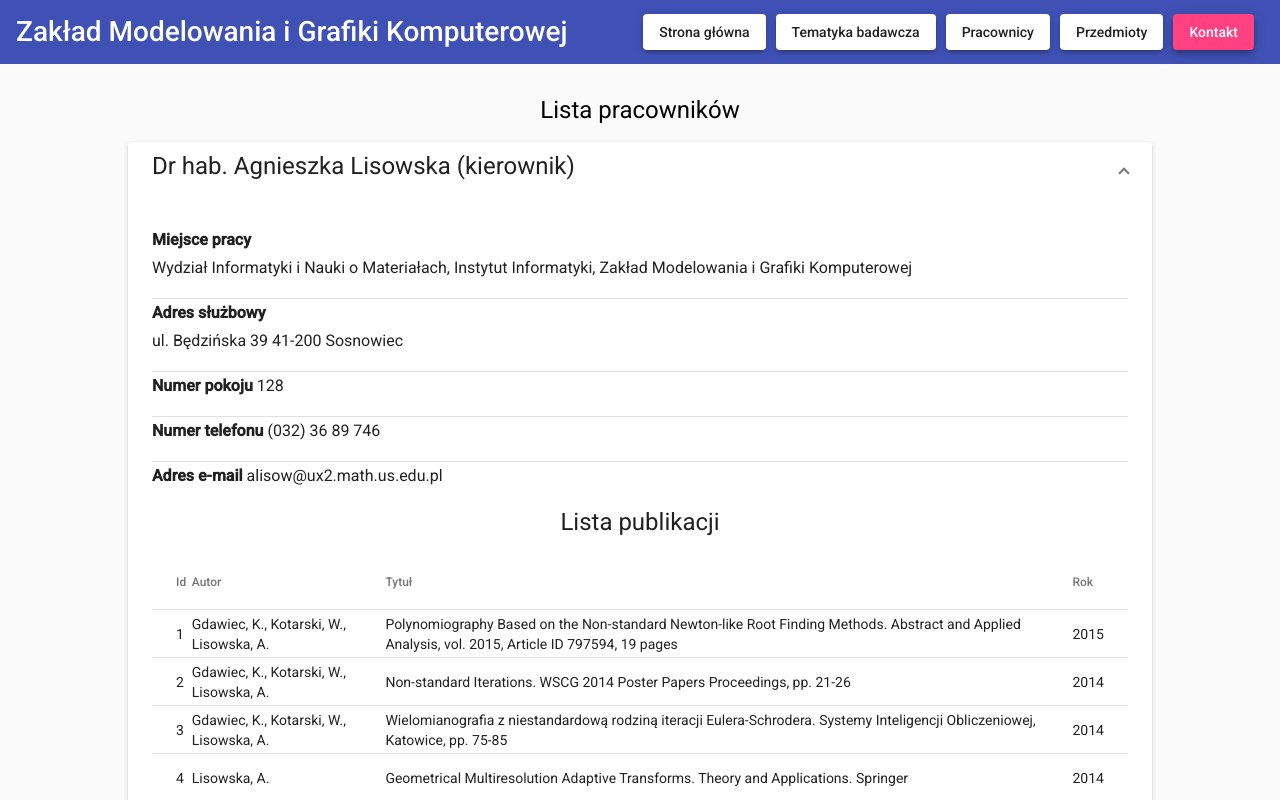
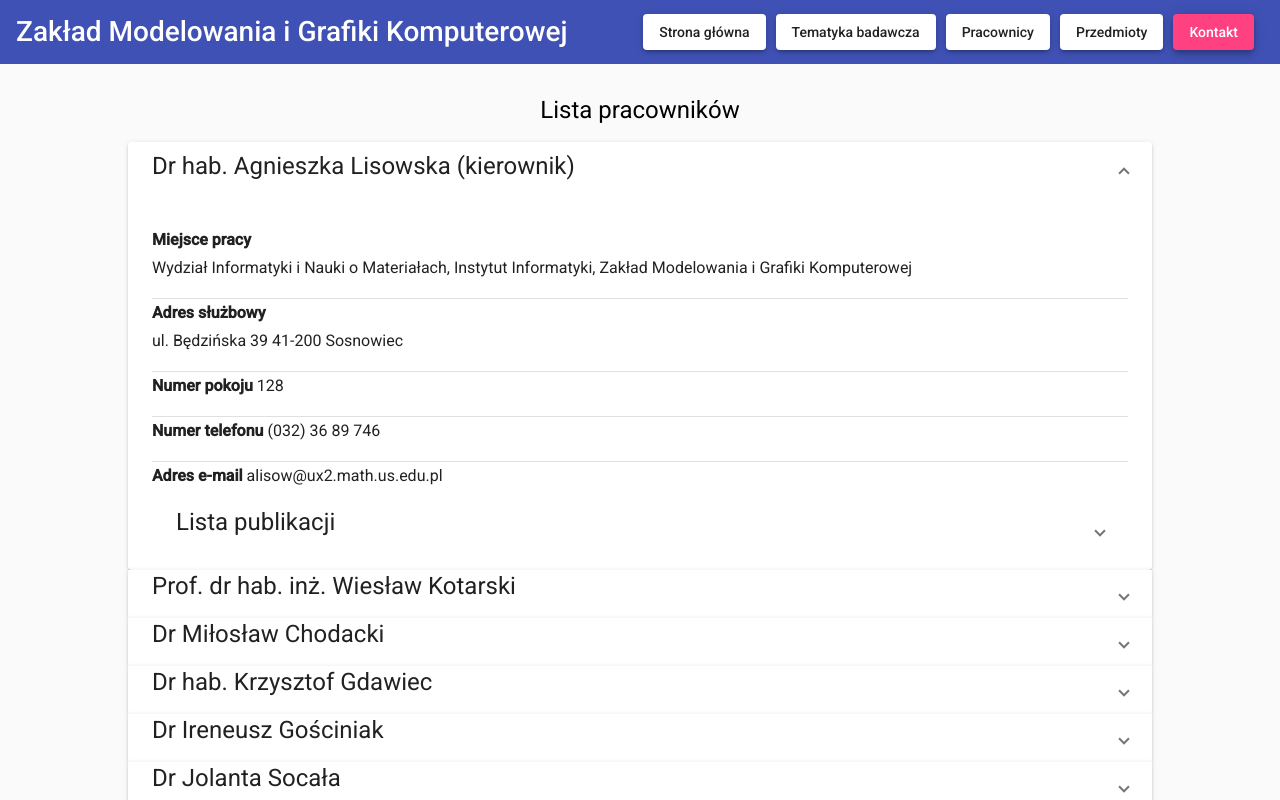
Before and after one commit to Falynsky/pznu, an Angular app: page /employee in a window 1280 px wide. Both pictures are taken after a click on the button "Dr hab. Agnieszka Lisowska (kierownik)". Shown: the top 800 px of the page. Built offline with nearby package versions, Linux system fonts and the light colour scheme.

Commit message:
rozwijana lista publikacji

```diff
--- a/src/app/employee-page/employee-page.component.html
+++ b/src/app/employee-page/employee-page.component.html
@@ -35,9 +35,12 @@
           </div>
           <div *ngIf="employee.publications.length != 0">
 
+            <mat-accordion>
+              <mat-expansion-panel class="mat-elevation-z0">
+                <mat-expansion-panel-header>
                   <h1>Lista publikacji </h1>
-
-
+                </mat-expansion-panel-header>
+                <div class="mat-expansion-panel-content">
                   <table mat-table [dataSource]="employee.publications" class="mytable-frame">
 
                     <!--- Note that these columns can be defined in any order.
@@ -70,6 +73,9 @@
                     <tr mat-header-row *matHeaderRowDef="columnsToDisplay ; sticky: true"></tr>
                     <tr mat-row *matRowDef="let myRowData; columns: columnsToDisplay"></tr>
                   </table>
+                </div>
+              </mat-expansion-panel>
+            </mat-accordion>
           </div>
 
 
```
Lines whose indentation alone changed are shown as unchanged.
